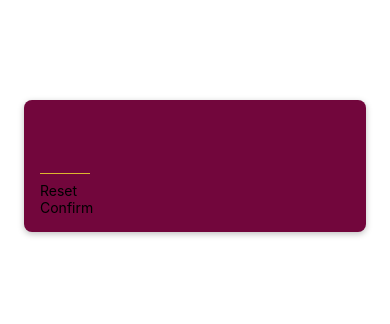
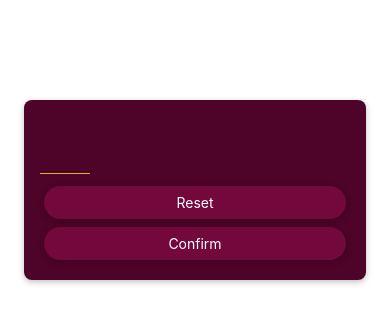
Before and after one commit to ghanayemomar/NumbersGame, a React Native app: screen / in a window 390 px wide. Shown: the top 324 px of the page. Built offline with nearby package versions, Linux system fonts and the light colour scheme.

Commit message:
Adding Visual Feedback to the Buttons

```diff
--- a/components/PrimaryButton.js
+++ b/components/PrimaryButton.js
@@ -1,10 +1,46 @@
-import { View, Text } from "react-native";
+import { View, Text, Pressable, StyleSheet } from "react-native";
 
 function PrimaryButton({ children }) {
+  const pressHandler = () => {
+    console.log("Presesd");
+  };
   return (
-    <View>
-      <Text>{children}</Text>
+    <View style={styles.buttonOuterContainer}>
+      <Pressable
+        style={({ pressed }) =>
+          pressed
+            ? [styles.buttonInnerContainer, styles.pressed]
+            : styles.buttonInnerContainer
+        }
+        onPress={pressHandler}
+      >
+        <Text style={styles.buttonText}>{children}</Text>
+      </Pressable>
     </View>
   );
 }
 export default PrimaryButton;
+
+const styles = StyleSheet.create({
+  buttonOuterContainer: {
+    borderRadius: 28,
+    shadowColor: "black",
+    overflow: "hidden",
+    shadowOffset: { width: 0, height: 2 },
+    shadowRadius: 6,
+    shadowOpacity: 0.25,
+    margin: 4,
+  },
+  buttonInnerContainer: {
+    backgroundColor: "#72083c",
+    paddingVertical: 8,
+    paddingHorizontal: 16,
+  },
+  buttonText: {
+    color: "white",
+    textAlign: "center",
+  },
+  pressed: {
+    opacity: 0.75,
+  },
+});
--- a/screens/StartGameScreen.js
+++ b/screens/StartGameScreen.js
@@ -23,7 +23,7 @@
     marginHorizontal: 24,
     borderRadius: 8,
     padding: 16,
-    backgroundColor: "#72063c",
+    backgroundColor: "#4e0329",
     shadowColor: "black",
     shadowOffset: { width: 0, height: 2 },
     shadowRadius: 6,
```
